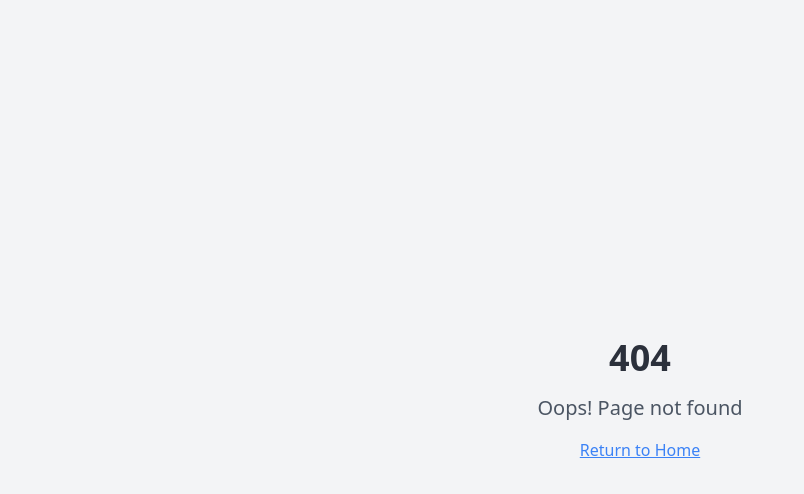
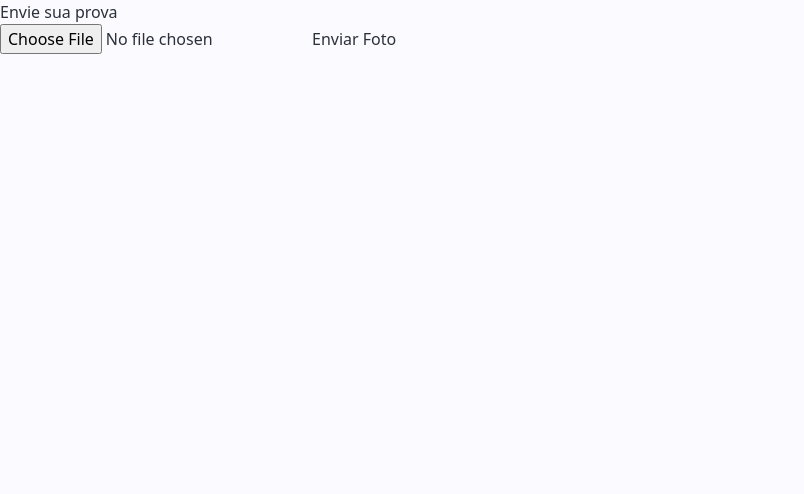
Before and after one commit to SatiroDev/agentes-de-inclus-o, a React (Vite) app: page /upload in a window 1280 px wide. Before the commit this address had no page. Shown: the top 494 px of the page, without its empty margins (0-804 px from the left). Built offline with nearby package versions, Linux system fonts and the light colour scheme.

Commit message:
Atualização: integração de upload de fotos com Flask e exibição no React

```diff
--- a/src/App.tsx
+++ b/src/App.tsx
@@ -8,6 +8,7 @@ import Index from "./pages/Index";
 import Agentes from "./pages/Agentes";
 import Sobre from "./pages/Sobre";
 import NotFound from "./pages/NotFound";
+import Upload from "./pages/Upload";
 
 const queryClient = new QueryClient();
 
@@ -24,6 +25,7 @@ const App = () => (
             <Route path="/agentes" element={<Agentes />} />
             <Route path="/sobre" element={<Sobre />} />
             {/* ADD ALL CUSTOM ROUTES ABOVE THE CATCH-ALL "*" ROUTE */}
+            <Route path="/upload" element={<Upload />} />
             <Route path="*" element={<NotFound />} />
           </Routes>
         </BrowserRouter>
--- /dev/null
+++ b/src/components/UploadFoto.tsx
@@ -0,0 +1,57 @@
+import { useState } from "react";
+
+export default function UploadFoto() {
+    const [file, setFile] = useState<File | null>(null)
+    const [resposta, setResposta] = useState<string>("")
+    const [imageURL, setImageURL] = useState<string>("")
+
+    const handleChange =(e: React.ChangeEvent<HTMLInputElement>) => {
+        if (e.target.files && e.target.files[0]) {
+            setFile(e.target.files[0])
+        }
+    }
+
+    const handleUpload = async () => {
+        if (!file) return;
+
+        const formData = new FormData()
+        formData.append("file", file)
+        try {
+            const res = await fetch("http://localhost:5000/upload", {
+                method: "POST",
+                body: formData
+            })
+
+            const data = await res.json()
+            setResposta(JSON.stringify(data, null, 2))
+
+            if (data.file_path) {
+                const filename = data.file_path.split(/[/\\]/).pop()
+                setImageURL(`http://localhost:5000/uploads/${filename}`)
+            }
+        } catch (err) {
+            console.error(err)
+            setResposta("Erro ao enviar a foto")
+        }
+
+
+    }
+
+    return (
+        <div>
+            <input type="file" accept="image/*" onChange={handleChange} />
+            <button onClick={handleUpload}>Enviar Foto</button>
+            {resposta && (
+                <pre style={{ marginTop: "1rem", background: "#00ffaaff", padding: "1rem"}}>
+
+                    {resposta}
+                </pre>
+            )}
+            {imageURL && (
+                <div style={{ marginTop: "1rem"}}>
+                    <img src={imageURL} alt="Upload" style={{maxWidth: "100%"}}/>
+                </div>
+            )}
+        </div>
+    )
+}
--- /dev/null
+++ b/src/pages/Upload.tsx
@@ -0,0 +1,10 @@
+import UploadFoto from "@/components/UploadFoto";
+
+export default function Upload() {
+    return (
+        <div>
+            <h1>Envie sua prova</h1>
+            <UploadFoto />
+        </div>
+    )
+}
```
Also changed, not shown: 5 other files (tests, documents, lock files or other folders).
